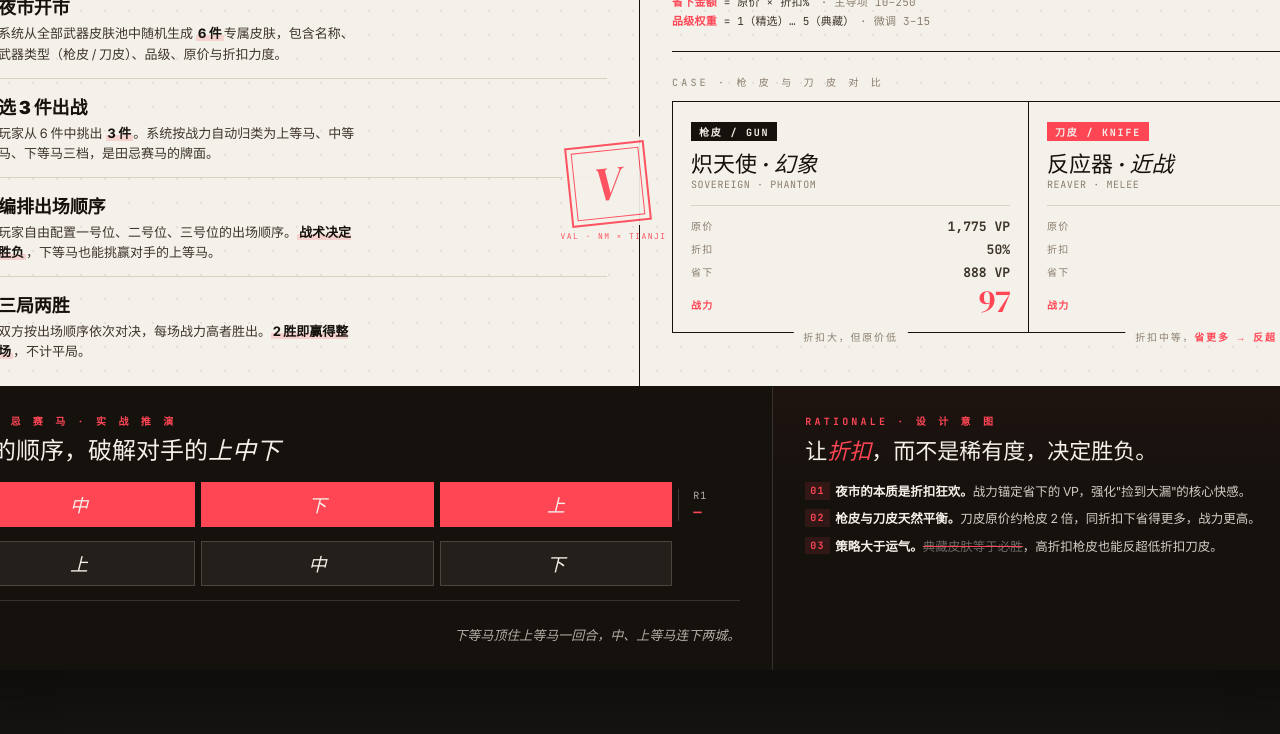
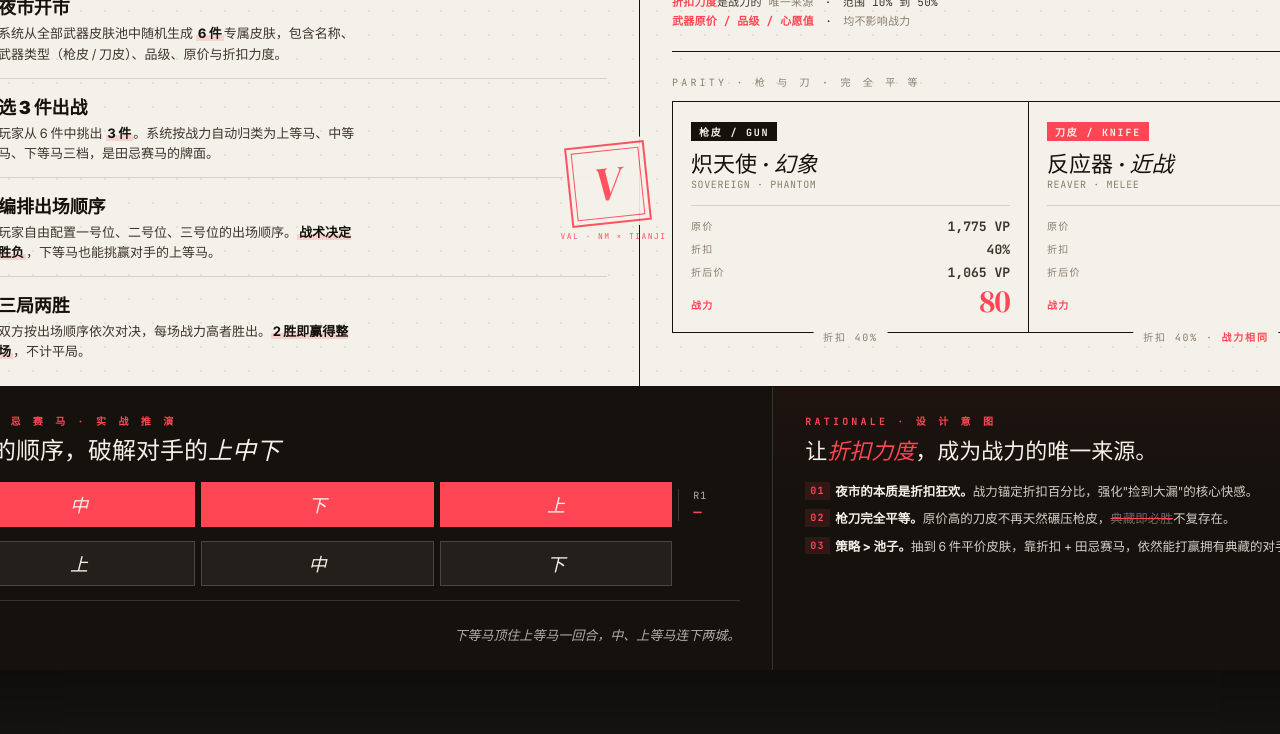
Before and after one commit to zhanggqtc/valorant-night-market-pk, a plain HTML site: page ppt-rules.html in a window 1280 px wide. Shown: the part 294-1028 px from the top of the page. Drawn offline with Linux system fonts and the light colour scheme.

Commit message:
feat: 战力公式简化为纯折扣驱动 v4（品级零影响、枪刀完全平等）

```diff
--- a/ppt-rules.html
+++ b/ppt-rules.html
@@ -401,8 +401,8 @@
       <h1>Night Market <em>×</em> 田忌赛马</h1>
     </div>
     <div class="ed-meta">
-      战力公式 <b>v3</b><br>
-      省 VP 驱动制
+      战力公式 <b>v4</b><br>
+      纯折扣驱动
     </div>
   </header>
 
@@ -451,18 +451,18 @@
       <div class="section-lead">FORMULA · 战 力 公 式</div>
 
       <div class="formula-eq">
-        <span class="lhs">战力</span><span class="eq">=</span><span class="rhs-1">省下金额</span><span class="small"> ÷ 10</span><span class="plus">+</span><span class="rhs-2">品级</span><span class="small"> × 3</span>
+        <span class="lhs">战力</span><span class="eq">=</span><span class="rhs-1">折扣 %</span><span class="plus">×</span><span class="rhs-2">2</span>
       </div>
 
       <div class="formula-derive">
-        <span class="l"><b>省下金额</b> = 原价 × 折扣%　<i>· 主导项 10–250</i></span>
-        <span class="l"><b>品级权重</b> = 1（精选）… 5（典藏）　<i>· 微调 3–15</i></span>
+        <span class="l"><b>折扣力度</b>是战力的<i> 唯一来源</i>　·　范围 10% 到 50%</span>
+        <span class="l"><b>武器原价 / 品级 / 心愿值</b>　·　<i>均不影响战力</i></span>
       </div>
     </div>
 
     <!-- 枪 vs 刀 对比 -->
     <div class="compare-block">
-      <div class="section-lead">CASE · 枪 皮 与 刀 皮 对 比</div>
+      <div class="section-lead">PARITY · 枪 与 刀 · 完 全 平 等</div>
 
       <div class="compare-grid">
         <!-- 枪皮 -->
@@ -472,13 +472,13 @@
           <div class="skin-meta">SOVEREIGN · PHANTOM</div>
           <dl class="compare-stat">
             <dt>原价</dt><dd>1,775 VP</dd>
-            <dt>折扣</dt><dd>50%</dd>
-            <dt>省下</dt><dd>888 VP</dd>
+            <dt>折扣</dt><dd>40%</dd>
+            <dt>折后价</dt><dd>1,065 VP</dd>
             <div class="power-row" style="display:contents;">
-              <dt>战力</dt><dd>97</dd>
+              <dt>战力</dt><dd>80</dd>
             </div>
           </dl>
-          <span class="verdict">折扣大，但原价低</span>
+          <span class="verdict">折扣 40%</span>
         </div>
 
         <!-- 刀皮 -->
@@ -488,13 +488,13 @@
           <div class="skin-meta">REAVER · MELEE</div>
           <dl class="compare-stat">
             <dt>原价</dt><dd>4,950 VP</dd>
-            <dt>折扣</dt><dd>30%</dd>
-            <dt>省下</dt><dd>1,485 VP</dd>
+            <dt>折扣</dt><dd>40%</dd>
+            <dt>折后价</dt><dd>2,970 VP</dd>
             <div class="power-row" style="display:contents;">
-              <dt>战力</dt><dd>164</dd>
+              <dt>战力</dt><dd>80</dd>
             </div>
           </dl>
-          <span class="verdict">折扣中等，<b>省更多 → 反超</b></span>
+          <span class="verdict">折扣 40% · <b>战力相同</b></span>
         </div>
       </div>
     </div>
@@ -536,11 +536,11 @@
     <!-- 设计意图 -->
     <div class="intent">
       <div class="lead">RATIONALE · 设 计 意 图</div>
-      <p class="pull">让<em>折扣</em>，而不是稀有度，决定胜负。</p>
+      <p class="pull">让<em>折扣力度</em>，成为战力的唯一来源。</p>
       <ol>
-        <li><b>夜市的本质是折扣狂欢。</b>战力锚定省下的 VP，强化"捡到大漏"的核心快感。</li>
-        <li><b>枪皮与刀皮天然平衡。</b>刀皮原价约枪皮 2 倍，同折扣下省得更多，战力更高。</li>
-        <li><b>策略大于运气。</b><s>典藏皮肤等于必胜</s>，高折扣枪皮也能反超低折扣刀皮。</li>
+        <li><b>夜市的本质是折扣狂欢。</b>战力锚定折扣百分比，强化"捡到大漏"的核心快感。</li>
+        <li><b>枪刀完全平等。</b>原价高的刀皮不再天然碾压枪皮，<s>典藏即必胜</s>不复存在。</li>
+        <li><b>策略 &gt; 池子。</b>抽到 6 件平价皮肤，靠折扣 + 田忌赛马，依然能打赢拥有典藏的对手。</li>
       </ol>
     </div>
 
```
Also changed, not shown: index.html (+12 -11 lines).
